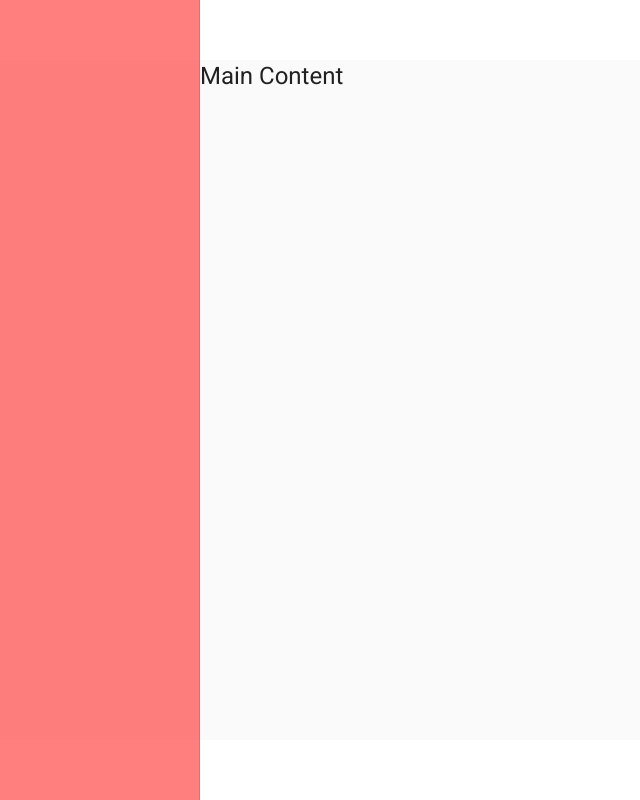
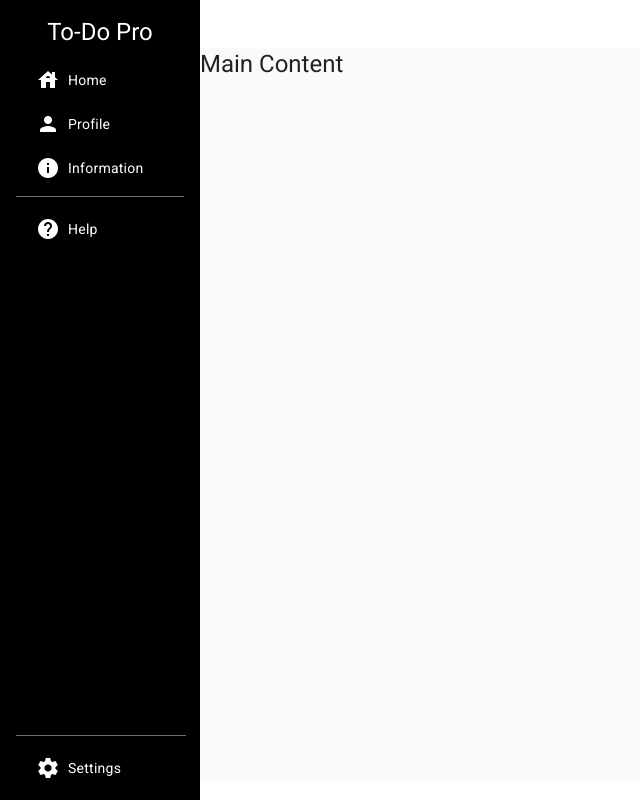
Before and after one commit to Ashutosh0Sharma/ToDoApp, an Angular app: page /home in a window 1280 px wide. Shown: the whole page, without its empty margins (0-640 px from the left). Built offline with nearby package versions, Linux system fonts and the light colour scheme.

Commit message:
Added the button to navbar

```diff
--- a/src/app/landing-page/landing-page.component.css
+++ b/src/app/landing-page/landing-page.component.css
@@ -1,21 +1,90 @@
-.content-container {
-    min-height: 100vh;
-    box-sizing: border-box;
-    padding: 25px;
+mat-sidenav {
+    width: 200px;
+    border-right: none;
+    background: #000000;
+    color: white;
+    padding: 16px;
+    text-align: center;
 }
 
-.example-container {
-    position: absolute;
-    top: 60px;
-    bottom: 60px;
-    left: 0;
-    right: 0;
+.content {
+    height: calc(100vh - 130px);
+    border-radius: 10px;
+    margin: 16px;
+    margin-left: 32px;
+    padding: 16px;
+    overflow: auto;
+    justify-content: center;
+    display: flex;
+    align-items: center;
+    font-size: xx-large;
+    color: gray;
 }
 
-.example-sidenav {
+mat-sidenav-container {
+    height: calc(100vh - 65px);
+}
+
+.menu-icons {
     display: flex;
     align-items: center;
-    justify-content: center;
-    width: 200px;
-    background: rgba(255, 0, 0, 0.5);
+    margin-left: 20px;
+    margin-top: 20px;
+    color: inherit;
+    text-decoration: none;
+
+    mat-icon {
+        margin-right: 8px;
+    }
 }
+
+mat-divider {
+    margin-top: 16px;
+    margin-bottom: 16px;
+    background-color: rgba(255, 255, 255, 0.5);
+}
+
+.bottom-nav {
+    position: absolute;
+    bottom: 20px;
+    width: 170px;
+}
+
+.name {
+    margin-top: 8px;
+    font-weight: normal;
+}
+
+.nav-button {
+    color: black;
+}
+
+.floating-close-button {
+    position: absolute;
+    top: 0px;
+    right: calc(-2.5% - 8.5em);
+    background-color: grey;
+    color: white;
+    border-radius: 50%;
+    box-shadow: 0px 2px 10px rgba(0, 0, 0, 0.2);
+    z-index: 10;
+}
+
+
+.display-right {
+    position: absolute;
+    right: 38px;
+}
+
+@media screen and (max-width: 600px) {
+    div.display-right {
+        display: none;
+    }
+}
+
+button {
+    background: none;
+    border: none;
+    outline: none;
+    box-shadow: none;
+}
--- a/src/app/landing-page/landing-page.component.html
+++ b/src/app/landing-page/landing-page.component.html
@@ -1,7 +1,60 @@
+<div>
+  <button mat-icon-button (click)="toggleSidenav()" class="menu-button">
+    <mat-icon>menu</mat-icon>
+  </button>
+  <button *ngIf="showCloseButton"  mat-icon-button (click)="toggleSidenav()" class="floating-close-button">
+    <mat-icon>close</mat-icon>
+  </button>
+</div>
+
+<div>
+
+</div>
 <mat-sidenav-container class="example-container">
-  <mat-sidenav #sidenav mode="side" opened class="example-sidenav" [fixedInViewport]=true [fixedTopGap]=0
-  [fixedBottomGap]=0>
 
+  <mat-sidenav #sidenav mode="side" [(opened)]="isSidenavOpen" class="example-sidenav" [fixedInViewport]=true [fixedTopGap]=0
+    [fixedBottomGap]=0>
+    <a class="name">
+      <h1> To-Do Pro</h1>
+    </a>
+    <mat-list-item>
+      <a class="menu-icons">
+        <mat-icon>house</mat-icon>
+        <span>Home</span>
+      </a>
+    </mat-list-item>
+    <mat-list-item>
+      <a class="menu-icons">
+        <mat-icon>person</mat-icon>
+        <span>Profile</span>
+      </a>
+    </mat-list-item>
+    <mat-list-item>
+      <a class="menu-icons">
+        <mat-icon>info</mat-icon>
+        <span>Information</span>
+      </a>
+    </mat-list-item>
+
+    <mat-divider></mat-divider>
+
+    <mat-list-item>
+      <a class="menu-icons">
+        <mat-icon>help</mat-icon>
+        <span>Help</span>
+      </a>
+    </mat-list-item>
+
+    <div class="bottom-nav">
+      <mat-divider></mat-divider>
+
+      <mat-list-item>
+        <a class="menu-icons">
+          <mat-icon>settings</mat-icon>
+          <span>Settings</span>
+        </a>
+      </mat-list-item>
+    </div>
   </mat-sidenav>
 
   <mat-sidenav-content>
--- a/src/app/landing-page/landing-page.component.ts
+++ b/src/app/landing-page/landing-page.component.ts
@@ -1,6 +1,8 @@
-import { Component } from '@angular/core';
-import {FormControl, FormsModule, ReactiveFormsModule} from '@angular/forms';
-import { MatDrawerMode } from '@angular/material/sidenav';
+import { BreakpointObserver, Breakpoints  } from '@angular/cdk/layout';
+import { Component, HostListener, ViewChild } from '@angular/core';
+import { FormControl, FormsModule, ReactiveFormsModule } from '@angular/forms';
+import { MatDrawerMode, MatSidenav } from '@angular/material/sidenav';
+import { Router } from '@angular/router';
 
 @Component({
   selector: 'app-landing-page',
@@ -8,4 +10,25 @@ import { MatDrawerMode } from '@angular/material/sidenav';
   styleUrls: ['./landing-page.component.css']
 })
 export class LandingPageComponent {
+
+  isLargeScreen: boolean = false;
+  isSidenavOpen: boolean = false;
+  showCloseButton: boolean = false;
+  constructor(private observer: BreakpointObserver, private router: Router) { }
+
+  ngOnInit(): void {
+    // Observe changes to screen width and update `isLargeScreen` accordingly
+    this.observer.observe([Breakpoints.Small, Breakpoints.XSmall, Breakpoints.Medium])
+      .subscribe(result => {
+        this.isLargeScreen = !result.matches;
+        this.isSidenavOpen = this.isLargeScreen;
+        this.showCloseButton = !this.isLargeScreen && this.isSidenavOpen;
+      });
+  }
+
+
+  toggleSidenav() {
+    this.isSidenavOpen = !this.isSidenavOpen;
+    this.showCloseButton = !this.isLargeScreen && this.isSidenavOpen;
+  }
 }
```
